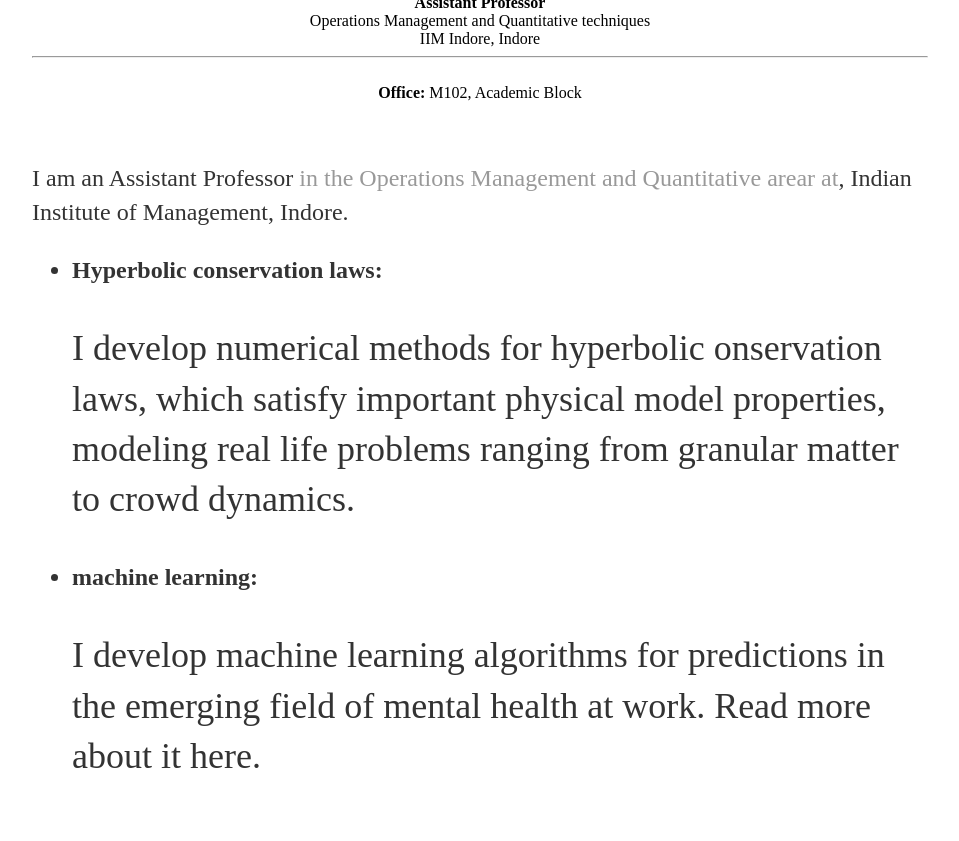
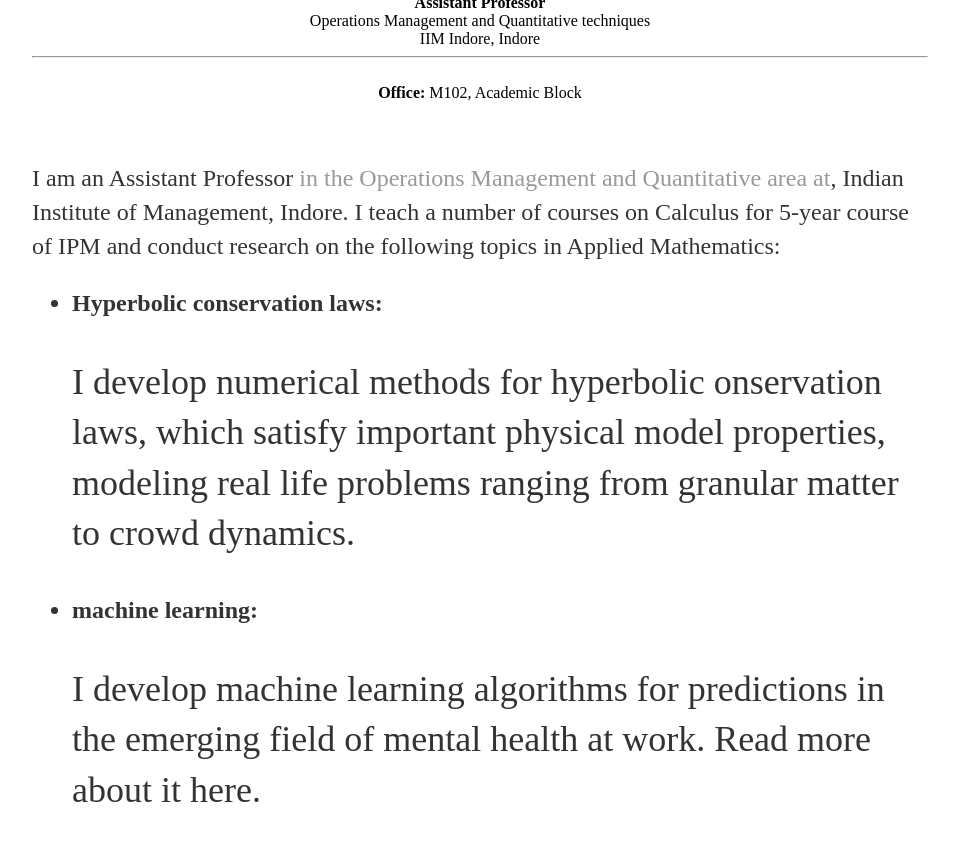
Before and after one commit to aektaaggarwal/aektaaggarwal.github.io, a Jekyll site: the page built from index.html, in a window 1280 px wide, cut to the strip 426-1301 px from the top of the page. Shown: the top 841 px of the strip, without its empty margins (160-1119 px from the left). Built offline with Jekyll 4.4.1, drawn with Linux system fonts in a browser that asks for light colours.

Commit message:
Update index.html

```diff
--- a/index.html
+++ b/index.html
@@ -7,6 +7,7 @@
 			<h1>Hi there, I am Aekta Aggarwal!</h1>
 			<p>I am an Applied Mathematician and enjoys working on multidisciplinary problems from Mathematics, Computer Science and business.<em></em><a href="/about">Read more about my research there...</a></p>
 		</div> -->
+
 		<div class="row">
 				<div class="col-md-4">
 						<center><img class="img-thumbnail" alt="Thumbnail Image" src="images/Deep_pic.jpg"></center>
@@ -24,8 +25,8 @@
 		<div class="col-md-6">
 
 				<p class="text-justify">I am an Assistant Professor </a>
-		<a href="https://www.iimidr.ac.in/faculty/full-time-faculty/?scat=7&sfname=">in the Operations Management and Quantitative arear at</a>, Indian Institute of Management, Indore.
-
+		<a href="https://www.iimidr.ac.in/faculty/full-time-faculty/?scat=7&sfname=">in the Operations Management and Quantitative area at</a>, Indian Institute of Management, Indore. I teach a number of courses
+		on Calculus for 5-year course of IPM and conduct research on the following topics in Applied Mathematics:
 					<ul>
 						<li><b>Hyperbolic conservation laws: </b>
 	<p class="text-justify">I develop numerical methods for hyperbolic onservation laws, which satisfy important
```
